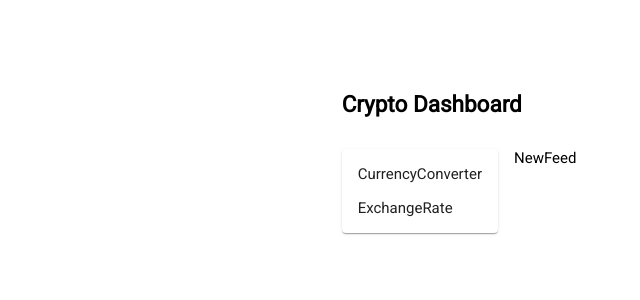
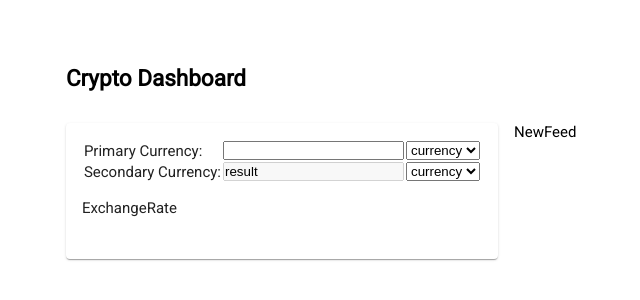
Before and after one commit to maxcore25/next-crypto-dashboard-draft, a Next.js app: page / in a window 1280 px wide. Shown: the part 238-538 px from the top of the page, without its empty margins (134-774 px from the left). Built offline with nearby package versions, Linux system fonts and the light colour scheme.

Commit message:
Temporary JSX Added

```diff
--- a/app/components/elements/CurrencyConverter/index.js
+++ b/app/components/elements/CurrencyConverter/index.js
@@ -12,7 +12,51 @@ const CurrencyConverter = () => {
           gridTemplateRows: { md: '1fr 1fr' },
           gap: 2,
         }}>
-        <div>CurrencyConverter</div>
+        <div>
+          <table>
+            <tbody>
+              <tr>
+                <td>Primary Currency:</td>
+                <td>
+                  <input
+                    type='number'
+                    name='currency-amount-1'
+                    value={''}
+                    onChange={e => console.log(e.target.value)}
+                  />
+                </td>
+                <td>
+                  <select
+                    value={'chosenPrimaryCurrency'}
+                    name='currency-option-1'
+                    className='currency-options'
+                    onChange={e => console.log(e.target.value)}>
+                    <option>{'currency'}</option>
+                  </select>
+                </td>
+              </tr>
+              <tr>
+                <td>Secondary Currency:</td>
+                <td>
+                  <input
+                    name='currency-amount-2'
+                    value={'result'}
+                    disabled={true}
+                  />
+                </td>
+                <td>
+                  <select
+                    value={'chosenSecondaryCurrency'}
+                    name='currency-option-2'
+                    className='currency-options'
+                    onChange={e => console.log(e.target.value)}>
+                    <option>{'currency'}</option>
+                  </select>
+                </td>
+              </tr>
+            </tbody>
+          </table>
+        </div>
         <ExchangeRate />
       </Box>
     </Paper>
```
